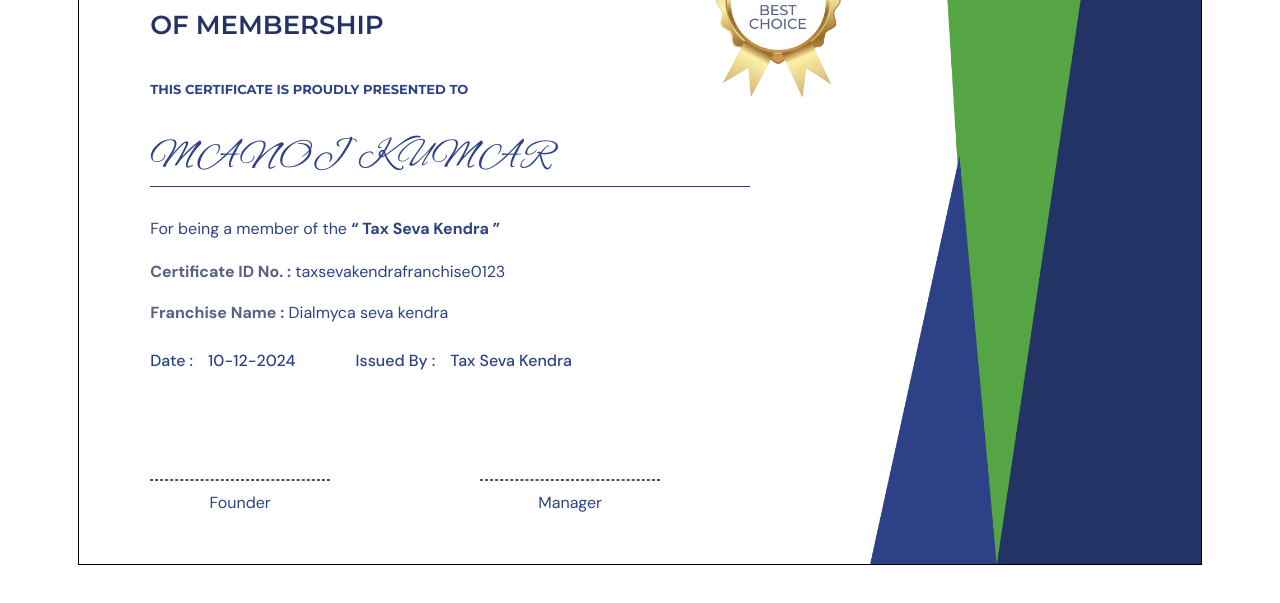
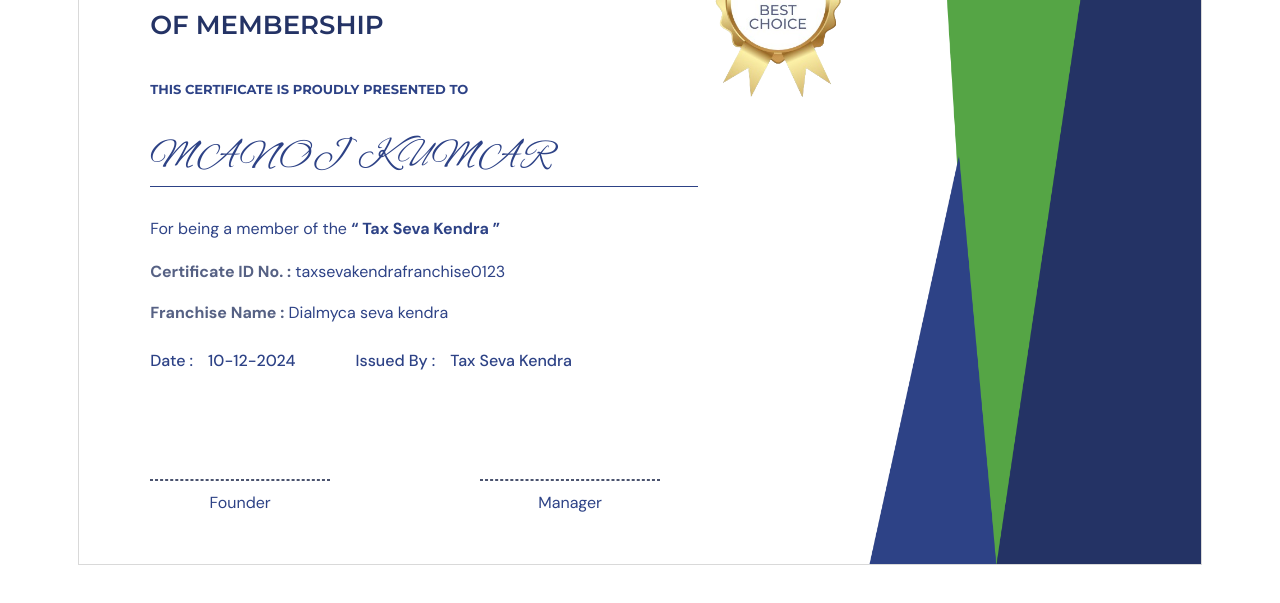
Before and after one commit to Rakeshseal/TaxsevakandraCertificate, a plain HTML site: page index.html in a window 1280 px wide. Shown: the part 277-880 px from the top of the page. Drawn offline with nearby package versions, Linux system fonts and the light colour scheme.

Commit message:
index.html

```diff
--- a/index.html
+++ b/index.html
@@ -24,10 +24,10 @@
   height: 8.27in;
   background-color: #fff;
   background-image: url(./Image/TaxSevaBg.png);
-  background-size: contain;
+  background-size: cover;
   background-position: right;
   background-repeat: no-repeat;
-  border: 1px solid #000;
+  border: 1px solid #00000026;
   padding-left: 0.737in;
   padding-top: 0.515in;
   padding-bottom: 0.515in;
@@ -71,7 +71,7 @@
 }
 
 .NameWrapper {
-  max-width: 600px;
+  max-width: 548px;
 }
 .NameWrapper .MemberName {
   padding-top: 30px;
@@ -161,7 +161,7 @@
      <!--Certificate Card Start-->
      <div class="mainCard">
 
-        <img class="BatchIcon" src="./Image/BatchIcon.png" alt="Batcj Icon"/>
+        <img class="BatchIcon" src="./Image/BatchIcon.png" alt="Batch Icon"/>
 
         <!--Logo-->
         <img class="CardLogo" src="./Image/TaxLogo.jpg" alt="Tax Seva Kendra Logo"/>
```
